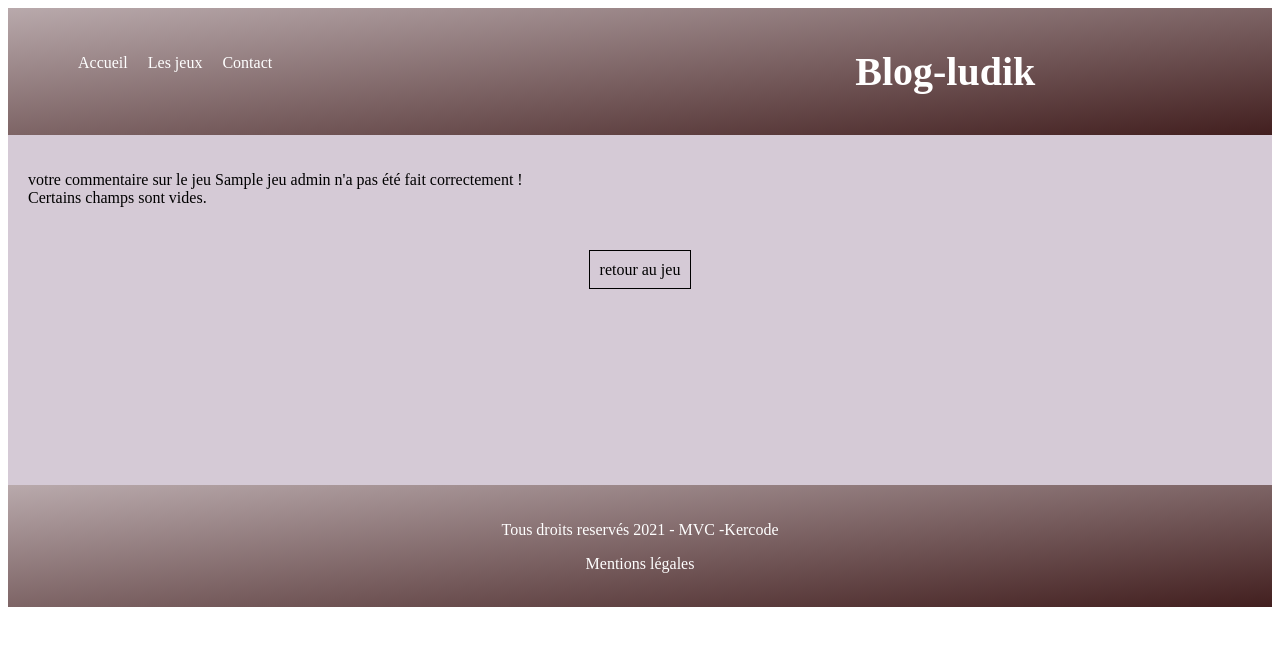
After one commit to iledarais56/projet-blog-jeu-annul-, a PHP site: template app/views/Front/commentaireVide.php in a window 1280 px wide. The commit adds this page. Shown: the top 646 px of the page. Run offline with PHP 8.4, Linux system fonts and the light colour scheme; the template is opened without the code that fills it: most values are stand-ins (such as "Sample title", 1, 10 or a date in 2020).

Commit message:
ajout du la page commentaireVide et ses fonctions

```diff
--- a/app/Controllers/Back/BackController.php
+++ b/app/Controllers/Back/BackController.php
@@ -103,7 +103,7 @@ class BackController{
     //redirige vers la page jeu ou on applique la fonction getJeuCategorieName($id) de CategorieManager  et la fonction getJeu($id) de JeuManager
     function editionJeu($id){
         $categorie = new \Project\Models\CategorieManager();
-        $getCategorie = $categorie->getJeuCategorieName($id);
+        $getCategorie = $categorie->getJeuCategorie($id);
 
         $jeu = new \Project\Models\JeuManager();
         $getJeu = $jeu->getJeuAdmin($id);
--- a/app/public/Front/css/style.css
+++ b/app/public/Front/css/style.css
@@ -61,6 +61,9 @@ main{
     -moz-border-radius:10px;
     -ms-border-radius:10px;
     -o-border-radius:10px;
+}
+.bloc p,#note{
+  color:#D5CAD6;
 }
 .commentairebloc{
   margin:20px;
--- a/app/views/Front/categorie.php
+++ b/app/views/Front/categorie.php
@@ -1,7 +1,7 @@
 <?php ob_start(); ?>
-
+<?php  $categorie = $CategorieName->fetch(); ?>
 <section>
-     <h1>Les différents jeux de la catégorie  </h1>
+     <h1>Les différents jeux  <?= htmlspecialchars($categorie['title']) ?> </h1>
     <div class="article_about">
 
         <div class="all-articles">
--- /dev/null
+++ b/app/views/Front/commentaireVide.php
@@ -0,0 +1,19 @@
+<?php ob_start(); ?>
+
+<?php  $jeu = $getJeuAdmin->fetch(); ?>
+<section>
+
+    <p> votre commentaire sur le jeu <?php echo $jeu['title'] ?> n'a pas été fait correctement !<br>
+    Certains champs sont vides.</p>
+    <br>
+
+    <div class="all-articles" >
+        <div >
+            <a class="btn " href="index.php?action=jeuFiche&id=<?=$jeu['id'] ?>&categorie=<?=$jeu['categorie'] ?>">retour au jeu</a>
+        </div>
+
+    </div>
+</section>
+
+ <?php $content = ob_get_clean(); ?><!--fonction PHP pour injecter le template  -->
+<?php require 'templates/template.php' ?>
--- a/index.php
+++ b/index.php
@@ -32,14 +32,15 @@ try{
             $frontController->createCommentaire($id_jeu,$categorie,$title);
         }
         elseif($_GET['action']=='postCommentaire'){
-
             $id =$_GET['id_jeu'];
             $categorie =$_GET['categorie'];
             $newIdJeu =$_GET['id_jeu'];
             $newPseudo = $_POST['pseudo'];
             $newContent = $_POST['content'];
             $newTotalContent = $_POST['totalContent'];
-            $frontController->newCommentaire($newIdJeu,$newPseudo,$newContent,$newTotalContent,$categorie,$id);
+            if(!empty($newPseudo)&&!empty($newContent)&&!empty($newTotalContent)){
+                $frontController->newCommentaire($newIdJeu,$newPseudo,$newContent,$newTotalContent,$categorie,$id);}
+            else($frontController->CommentaireVide($id));
         }
         elseif($_GET['action']=='getCommentaire'){
             $id= $_GET['id'];
--- a/taches a faire.txt
+++ b/taches a faire.txt
@@ -1,5 +1,7 @@
+-l'affichage du dernier commentaire ne se fait pas sur jeuFiche ni sur commentaires cela commence à l'avant dernier.
 
-
-Ameliorer le style:
+-Ameliorer le style:
     -Front
     -Back
+
+-relier table image a editionjeu et a jeu pour inserer les images directement a partir de l'edition sans recuperer les infos a partir du dossier images
```
Also changed, not shown: app/Controllers/Front/FrontController.php (+14 -3 lines), app/Models/CategorieManager.php (+10 -3 lines).
